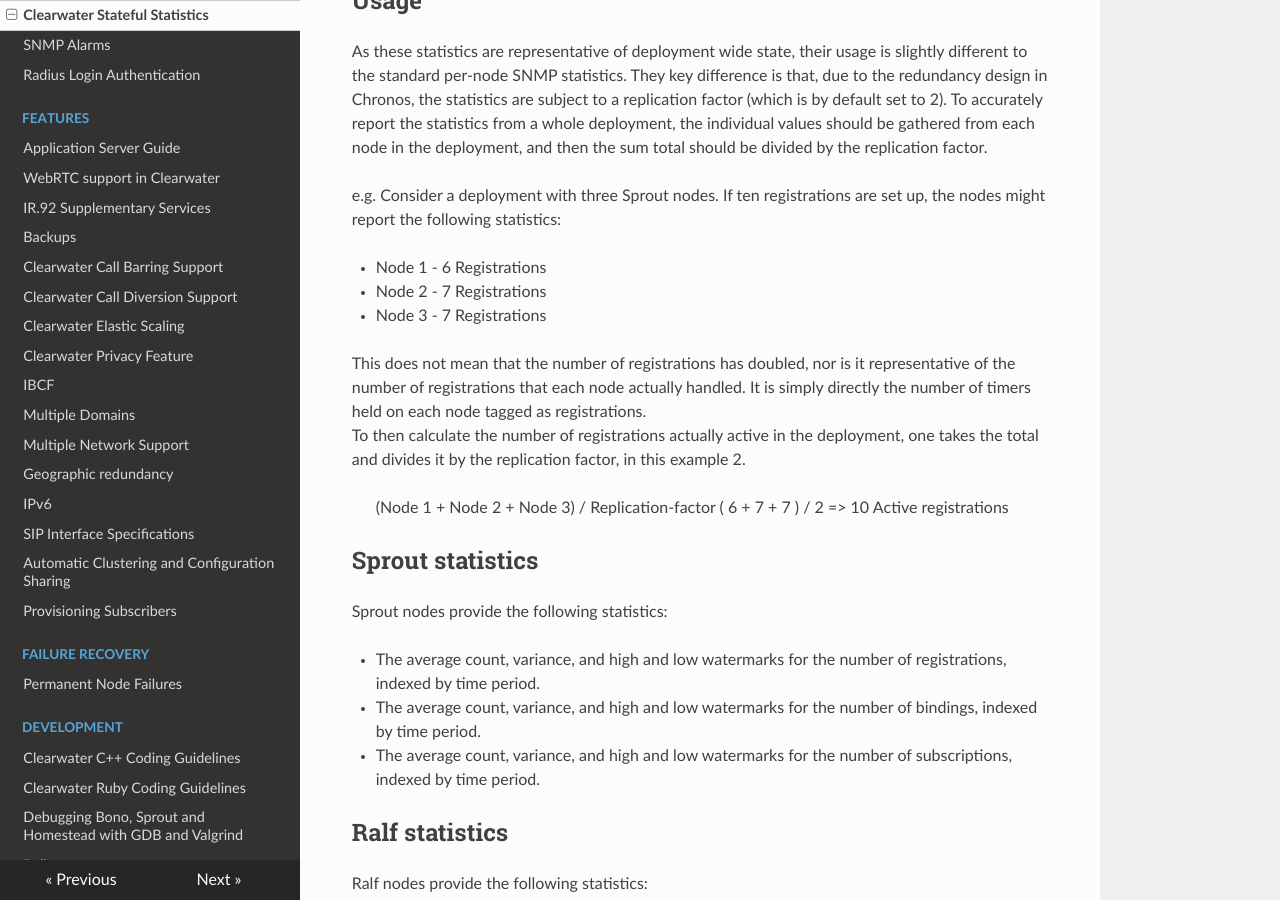
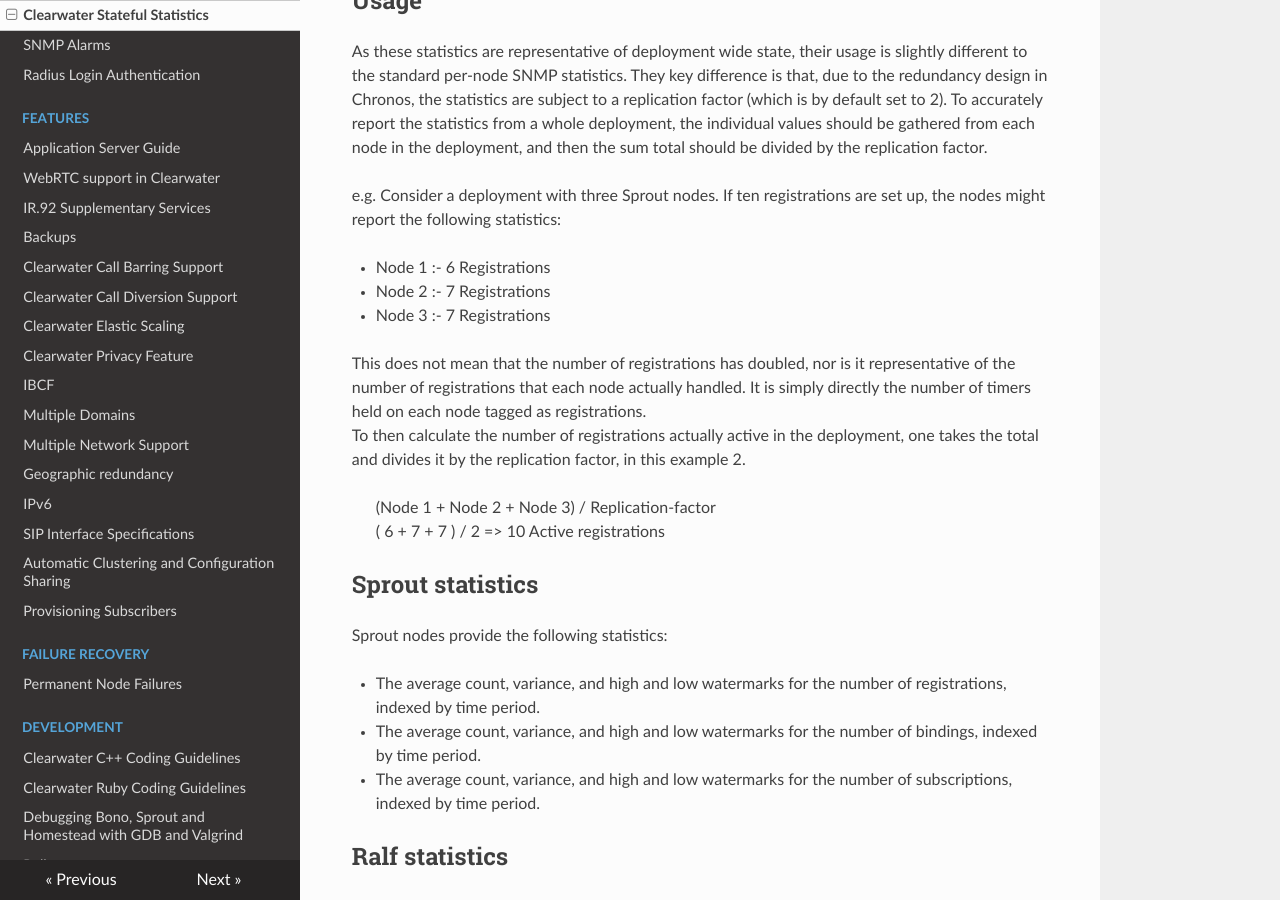
Before and after one commit to Metaswitch/clearwater-readthedocs, an MkDocs documentation site: the page built from docs/Clearwater_Stateful_Statistics.md, in a window 1280 px wide and 900 px high, scrolled down 387 px. Built offline with MkDocs 1.6.1, drawn with Linux system fonts in a browser that asks for light colours; nearby versions of some CDN libraries; old or Windows-style settings are respelled for this version of MkDocs.

Commit message:
formatting

```diff
--- a/docs/Clearwater_Stateful_Statistics.md
+++ b/docs/Clearwater_Stateful_Statistics.md
@@ -10,9 +10,9 @@ As these statistics are representative of deployment wide state, their usage is
 
 e.g. Consider a deployment with three Sprout nodes. If ten registrations are set up, the nodes might report the following statistics:
 
-* Node 1 - 6 Registrations
-* Node 2 - 7 Registrations
-* Node 3 - 7 Registrations
+* Node 1 :-  6 Registrations
+* Node 2 :-  7 Registrations
+* Node 3 :-  7 Registrations
 
 This does not mean that the number of registrations has doubled, nor is it representative of the number of registrations that each node actually handled. It is simply directly the number of timers held on each node tagged as registrations.
 To then calculate the number of registrations actually active in the deployment, one takes the total and divides it by the replication factor, in this example 2.
```
